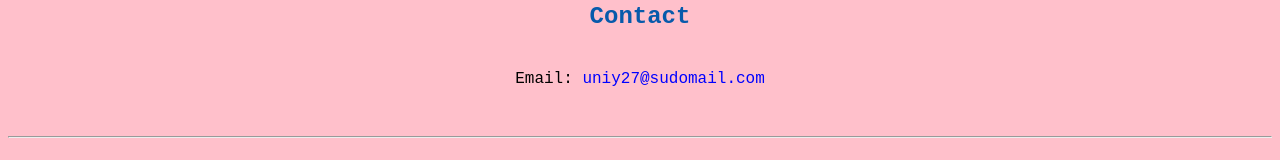
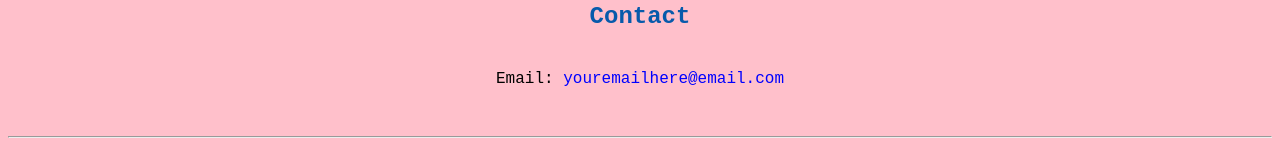
Before and after one commit to S3cReT-AgEnT/S3cReT-AgEnT.github.io, a plain HTML site: page index.html in a window 1280 px wide. Shown: the part 851-1011 px from the top of the page. Drawn offline with Linux system fonts and the light colour scheme.

Commit message:
Update index.html

```diff
--- a/index.html
+++ b/index.html
@@ -25,7 +25,7 @@
   <p><a href="resume.html">My Resume</a> | <a href="https://github.com/S3cReT-AgEnT">My GitHub</a></p>
   <h2>Contact</h2>
 
-  <p>Email: <a href="mailto:uniy27@sudomail.com">uniy27@sudomail.com</a></p>
+  <p>Email: <a href="mailto:youremailhere@email.com">youremailhere@email.com</a></p>
   </body>
 
   <footer>
```
